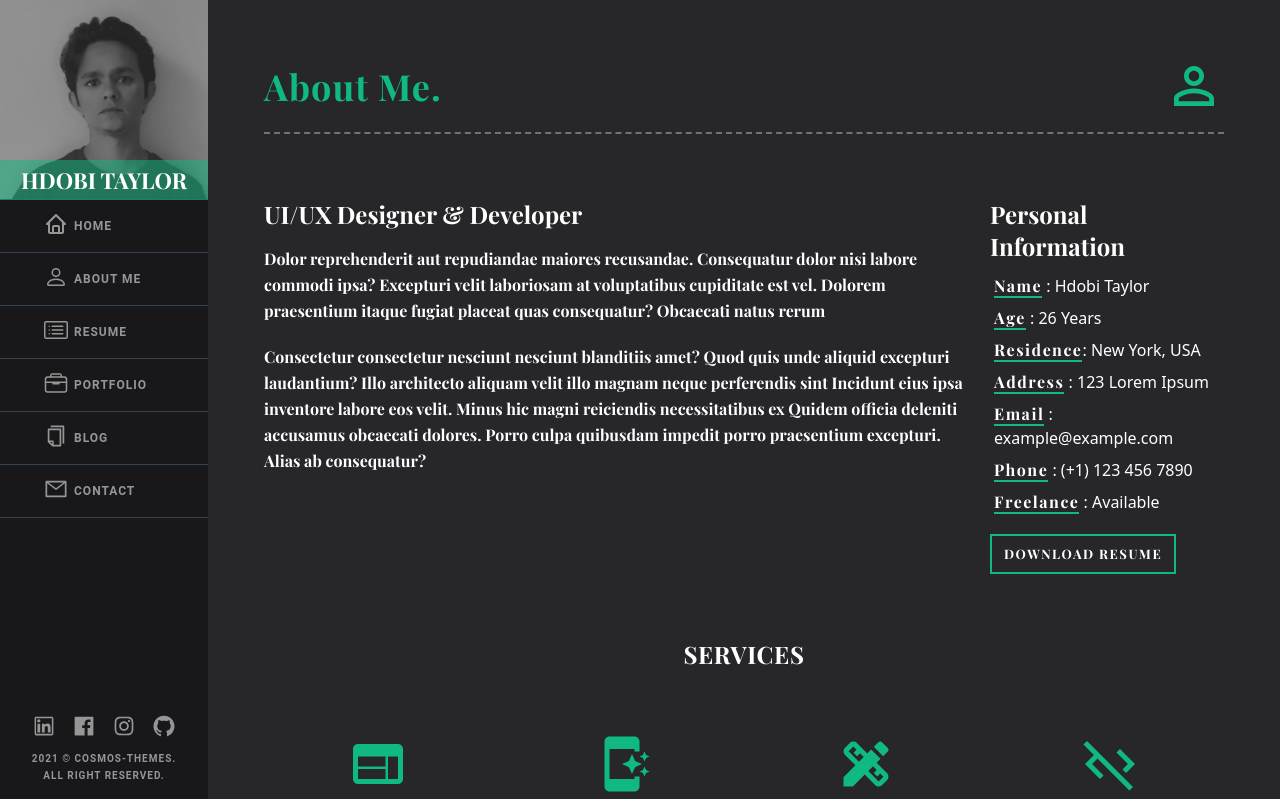
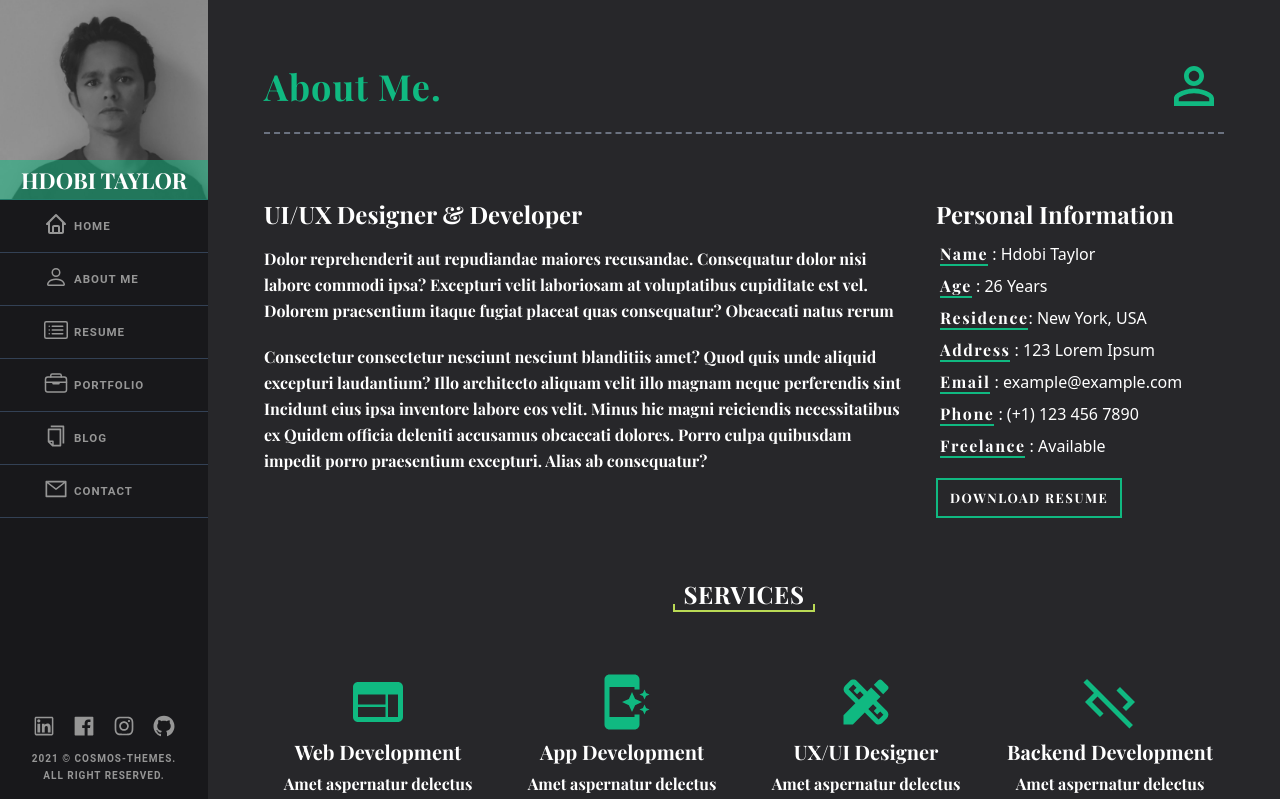
Before and after one commit to Hassan-154/protfolio-make-in-taikwind-for-upwork-showcase, a React (Create React App) app: page /about in a window 1280 px wide. Shown: the top 799 px of the page. Built offline with nearby package versions, Linux system fonts and the light colour scheme.

Commit message:
first commit

```diff
--- a/package.json
+++ b/package.json
@@ -8,9 +8,12 @@
     "@headlessui/react": "^1.4.3",
     "@mui/icons-material": "^5.6.2",
     "@mui/material": "^5.6.4",
+    "@react-three/fiber": "^7.0.29",
     "@testing-library/jest-dom": "^5.16.1",
     "@testing-library/react": "^12.1.2",
     "@testing-library/user-event": "^13.5.0",
+    "framer-motion": "^6.5.1",
+    "framer-motion-3d": "^6.5.1",
     "ionicons": "^6.0.1",
     "material-icons": "^1.10.9",
     "react": "^17.0.2",
@@ -22,6 +25,7 @@
     "react-scripts": "5.0.0",
     "react-scroll": "^1.8.4",
     "react-typical": "^0.1.3",
+    "three": "^0.142.0",
     "web-vitals": "^2.1.2"
   },
   "scripts": {
--- a/src/App.css
+++ b/src/App.css
@@ -5,7 +5,33 @@
     list-style: none;
     text-decoration: none;
   }
-  .active, .btn:hover {
-    background-color: #666;
-    color: white;
-  }
+
+.special-underline {
+  border-bottom:2px solid #bada55;
+  padding:0 10px;
+  width: fit-content;
+  position: relative;
+  margin: 0 auto;
+  margin-top: 12px !important;
+  margin-bottom: 12px !important;
+}
+
+.special-underline::before {
+  content:"";
+  height:6px;
+  width:2px;
+  background:#bada55;
+  position:absolute;
+  bottom:0;
+  left:0;
+}
+
+.special-underline::after {
+  content:"";
+  height:6px;
+  width:2px;
+  background:#bada55;
+  position:absolute;
+  bottom:0;
+  right:0;
+}
--- a/src/components/AboutMe.js
+++ b/src/components/AboutMe.js
@@ -27,7 +27,7 @@ function AboutMe() {
                 {/* for about content */}
                 <div className=" text-left pt-12">
         {/* set up a flex container so we can have columns */}
-        <div className="colum lg:flex gap-6 ">
+        <div className="colum sm:flex gap-6 ">
           {/* first column set to use 3/4 of the width of the containpmner, with a regular space between each element */}
           <div className="lg:w-3/4 space-y-4">
             <h3 className="text-2xl font-bold">UI/UX Designer & Developer</h3>
@@ -38,7 +38,7 @@ function AboutMe() {
 
           </div>
           {/* second column using the remaining quarter */}
-          <div className="lg:w-1/4 space-y-2">
+          <div className="lg:w-1/3 space-y-2">
             <h3 className="text-2xl font-bold ">Personal Information</h3>
             <ul className='text-md'>
               <li className=''><span className='border-b-2 border-emerald-500'>Name</span> : Hdobi Taylor</li>
@@ -63,9 +63,9 @@ function AboutMe() {
           </div>
         </div>
    </div>
-   <div className=''>
-     <h3 className='text-2xl font-bold tracking-wide pt-16 pb-16'>SERVICES</h3>
-     <div class="grid grid-cols-4 gap-4">
+   <div className='pt-12'>
+     <h3 className='special-underline text-2xl font-bold tracking-wide pt-16 pb-16'>SERVICES</h3>
+     <div class="grid grid-cols-4 gap-4 pt-12">
   <div class="col-span-4 sm:col-span-2 md:col-span-1"><WebIcon className='service__logo' sx={{ fontSize: 60 }}/><h1 className='text-xl pb-1.5 pt-1.5 font-bold'>Web Development</h1><p>Amet aspernatur delectus maxime ducimus similique Ratione asperiores corporis provident aut libero.</p></div>
   <div class="col-span-4 sm:col-span-2 md:col-span-1"><AppShortcutIcon className='service__logo' sx={{ fontSize: 60 }}/><h1 className='text-xl pb-1.5 pt-1.5 font-bold'>App Development</h1><p>Amet aspernatur delectus maxime ducimus similique Ratione asperiores corporis provident aut libero.</p></div>
   <div class="col-span-4 sm:col-span-2 md:col-span-1"><DesignServicesIcon className='service__logo' sx={{ fontSize: 60 }}/><h1 className='text-xl pb-1.5 pt-1.5 font-bold'>UX/UI Designer</h1><p>Amet aspernatur delectus maxime ducimus similique Ratione asperiores corporis provident aut libero.</p></div>
--- a/src/components/Blog.js
+++ b/src/components/Blog.js
@@ -1,12 +1,40 @@
 import React from 'react';
 import { NavLink } from "react-router-dom";
+import { Suspense, useState } from "react";
+import { motion } from "framer-motion";
+
+function Blog() {
 
 
-function Blog() {
+  const container = {
+    hidden: { opacity: 0 },
+    show: {
+      animate:{ x: 100 },
+      transition: { delayChildren: 1 },
+      opacity: 1,
+    }
+  }
+
+  const item = {
+    hidden: { opacity: 0 },
+    show: {
+
+      opacity: 1,
+    }
+  }
+
+
   return <div className='h-screen w-full text-white bg-slate-700' id="blog">
-    <h1>Blog</h1>
 
-    <NavLink></NavLink>
+<motion.ul
+    variants={container}
+    initial="hidden"
+    animate="show"
+  >
+    <motion.li animated={{ x: 100 }}variants={item}>the real value</motion.li>
+    <motion.li variants={item}>2</motion.li>
+  </motion.ul>
+
 
   </div>;
 }
--- a/src/components/NavBar.js
+++ b/src/components/NavBar.js
@@ -140,7 +140,7 @@ function NavBar(){
    {/*for desktop*/}
    <div className="h-screen bg-zinc-900 w-52 absolute inset-y-0 left-0 transform -translate-x-full md:relative xl:translate-x-0 transition duration-200 ease-in-out">
             <div className='w-52 h-screen flex'>
-            <nav className='flex flex-col w-full divide-y divide-slate-700 text-[12px]'>
+            <nav className='flex flex-col w-full divide-y divide-slate-700 text-[11.5px]'>
             <div className=''>
                 <img className="" src={myImg}/>
                 <div class="absolute inset-x-0 bottom-0 h-10 w-full text-center bg-emerald-500 bg-opacity-50 top-40 text-[22px]"><h3 className='pt-1.5 text-white'>HDOBI TAYLOR</h3></div>
--- a/src/components/Portfolio.js
+++ b/src/components/Portfolio.js
@@ -1,8 +1,19 @@
 import React from 'react';
 import BusinessCenterIcon from '@mui/icons-material/BusinessCenter';
 import Zoom from 'react-reveal/Zoom';
+import { motion } from "framer-motion"
+import Fade from 'react-reveal/Fade';
+
+
+import { FiPlus } from 'react-icons/fi';
 
 function Portfolio() {
+
+
+
+  function refreshPage() {
+    window.location.reload(false);
+  }
   return  <div>
     <Zoom>
     <div id='Portfolio.' className='w-full p-4 sm:p-8 lg:p-8 text-white bg-zinc-800'>
@@ -19,34 +30,22 @@ function Portfolio() {
 
 {/* this piece of code for portfolio menu */}
 
+<body class="antialiased mt-4">
+    <h3 class="mb-2 text-[22px]"  onClick={refreshPage}>Masonry Design with TailwindCss</h3>
 
-
-
-
-<body class="antialiased mt-4">
-    <h3 class="mb-2 text-3xl">Masonry Design with TailwindCss</h3>
 
     <div class="masonry-1-col sm:masonry-2-col lg:masonry-3-col">
 
-
-
-
-
-
-
-
           {/* first grid item */}
-
-
 
           <div class="break-inside mb-3 text-white">
           <div className='flex item-center justify-center'>
         <div className='w-full h-64  overflow-hidden relative rounded-2xl'>
         <img className='absolute inset-0 object-cover rounded-2xl rounded-b-lg' src='https://images.unsplash.com/photo-1657204862338-356fec1c3f8c?ixlib=rb-1.2.1&ixid=MnwxMjA3fDB8MHxlZGl0b3JpYWwtZmVlZHw5fHx8ZW58MHx8fHw%3D&auto=format&fit=crop&w=500&q=60'/>
-        <div className='absolute rounded-2xl inset-0 opacity-0 hover:bg-cyan-500 hover:opacity-80'>
-        <div className='flex item-center justify-center relative'>
-          <h1 className='mt-32 font-bold text-green-700'>React Sports Web App</h1>
-        </div>
+        <div className='absolute rounded-2xl inset-0 opacity-0 hover:opacity-100  hover:bg-emerald-700/80 '>
+        <motion.h3 whileHover={{ x: 0 }} transition={{ delay: 0 }}
+        className='w-full h-full text-black'>Sports Web <motion.FiPlus className="mr-1.5" size={24} whileHover={{ x: 0 }} transition={{ delay: 0 }} ></motion.FiPlus>
+        </motion.h3>
         </div>
           </div>
       </div>
@@ -62,10 +61,11 @@ function Portfolio() {
       <div className='flex item-center justify-center'>
         <div className='w-full h-72 overflow-hidden relative rounded-2xl'>
         <img className='absolute inset-0 object-cover rounded-2xl rounded-b-lg' src='https://images.unsplash.com/photo-1657204862338-356fec1c3f8c?ixlib=rb-1.2.1&ixid=MnwxMjA3fDB8MHxlZGl0b3JpYWwtZmVlZHw5fHx8ZW58MHx8fHw%3D&auto=format&fit=crop&w=500&q=60'/>
-        <div className='absolute rounded-2xl inset-0 opacity-0  hover:bg-cyan-500 hover:opacity-50'>
-        <div className='flex item-center justify-center relative'>
-          <h1 className=''>React Sports Web App</h1>
-        </div>
+        <div className='absolute rounded-2xl inset-0 opacity-0  hover:bg-cyan-500 ease-in duration-300 hover:opacity-100 ease-in duration-300'>
+        <motion.h3 whileHover={{ x: 100 }} transition={{ delay: 0 }}
+        className='w-full h-full text-black'>
+        Sports Web
+        </motion.h3>
         </div>
           </div>
       </div>
--- a/src/index.css
+++ b/src/index.css
@@ -61,6 +61,11 @@
     font-family: 'Playfair Display', serif;
     font-weight: 600;
   }
+  h4{
+    font-family: 'Playfair Display', serif;
+    font-weight: 700;
+    letter-spacing: 1px;
+  }
   p{
     font-family: 'Playfair Display', serif;
     font-weight: 500;
@@ -75,7 +80,6 @@
     font-weight: bold;
     font-family: 'Playfair Display', serif;
     letter-spacing: 1px;
-
   }
 
 
```
Also changed, not shown: 1 other file (tests, documents, lock files or other folders).
